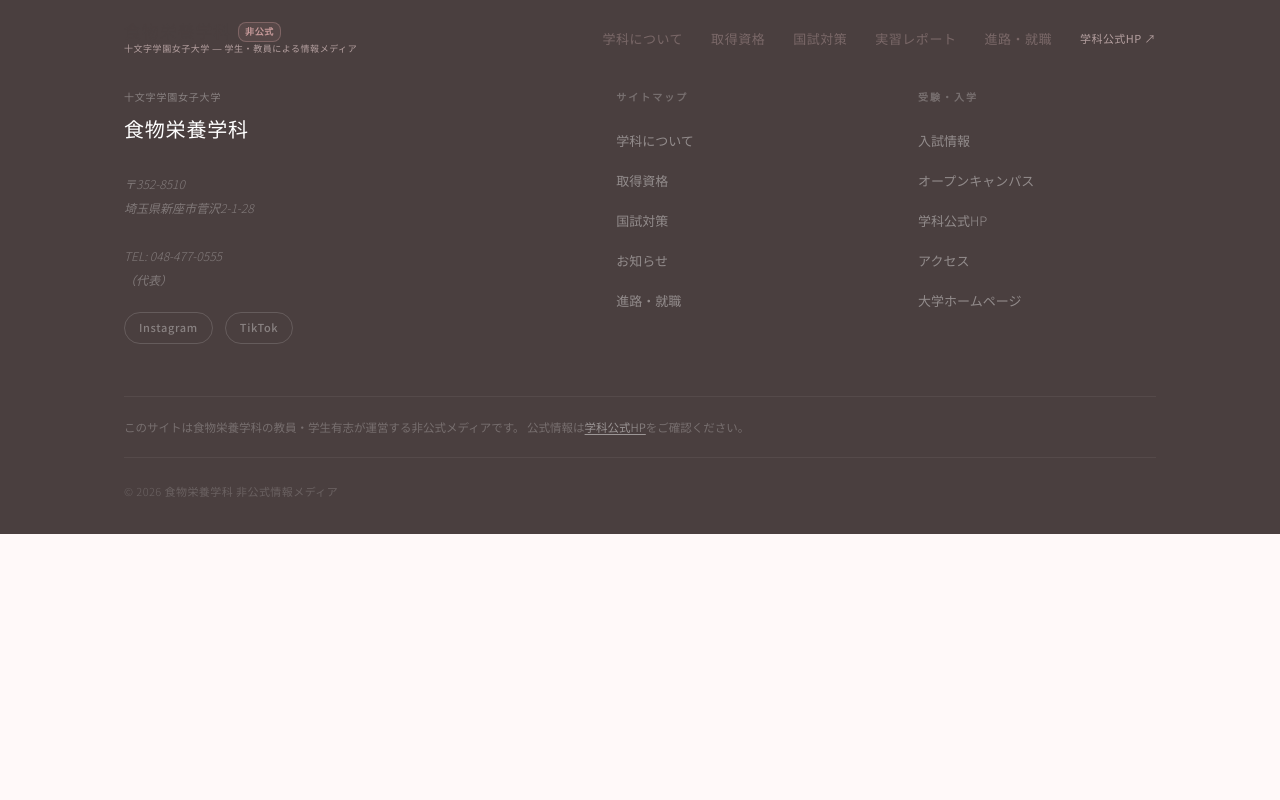
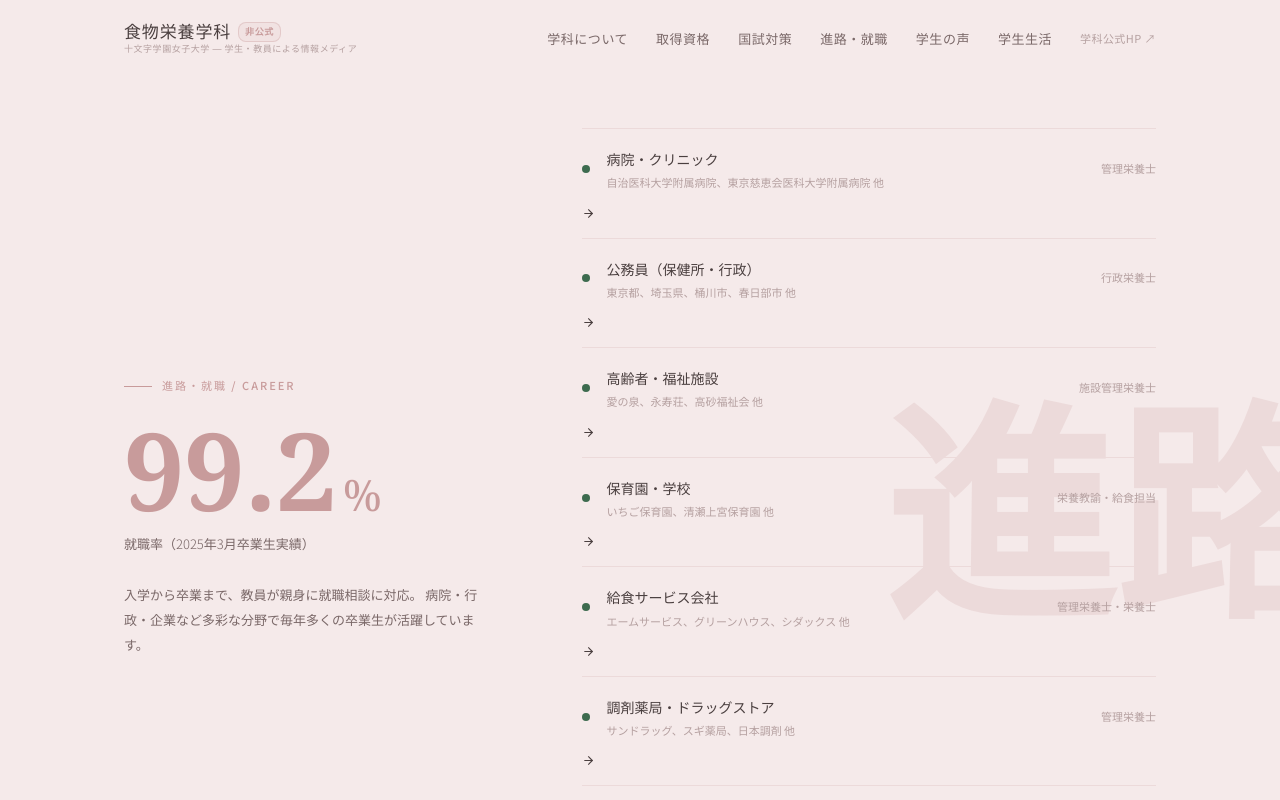
Before and after one commit to shinnosuketakeshima/shokuei-hp, a React (Vite) app: page /career in a window 1280 px wide. Shown: the top 800 px of the page. Built offline with nearby package versions, Linux system fonts and the light colour scheme.

Commit message:
feat: SEO/GEO対策強化のためトップページを分割し各セクションをサブページ化

```diff
--- a/src/App.jsx
+++ b/src/App.jsx
@@ -111,6 +111,30 @@ const PAGE_META = {
     title: '新着情報・コラム一覧 | 食物栄養学科 | 十文字学園女子大学',
     desc: '食物栄養学科の最新ニュース、学生コラム、教員コラムの一覧です。食と栄養の最前線をお届けします。',
   },
+  '/features': {
+    title: '学科の特色 | 食物栄養学科 | 十文字学園女子大学',
+    desc: '十文字学園女子大学 食物栄養学科の特徴をご紹介します。食と栄養の専門知識を深める実践的なカリキュラム。',
+  },
+  '/qualifications': {
+    title: '取得資格 | 食物栄養学科 | 十文字学園女子大学',
+    desc: '食物栄養学科で取得可能な資格（管理栄養士、栄養士、栄養教諭など）について詳しく解説します。',
+  },
+  '/support': {
+    title: '国家試験対策 | 食物栄養学科 | 十文字学園女子大学',
+    desc: '管理栄養士国家試験合格に向けた、十文字学園女子大学の手厚いサポート体制と高い合格実績をご紹介します。',
+  },
+  '/career': {
+    title: '進路・就職 | 食物栄養学科 | 十文字学園女子大学',
+    desc: '食物栄養学科の卒業後の進路、就職実績、キャリア支援プログラムについてご紹介します。',
+  },
+  '/campus-life': {
+    title: 'キャンパスライフ | 食物栄養学科 | 十文字学園女子大学',
+    desc: '食物栄養学科の学生たちの日常、施設、イベントなど、充実したキャンパスライフをお届けします。',
+  },
+  '/voices': {
+    title: '学生の声 | 食物栄養学科 | 十文字学園女子大学',
+    desc: '食物栄養学科で学ぶ学生たちのインタビューや体験談を通じて、学科の魅力をお伝えします。',
+  },
 }
 
 const SUB_PATHS = [
@@ -118,7 +142,7 @@ const SUB_PATHS = [
   '/lab-ishii', '/lab-komeichi', '/lab-nakaoka', '/lab-shibasaki',
   '/lab-okamoto', '/koudai-project', '/kokushi-report', '/student-column-1',
   '/student-column-2', '/event-0531', '/student-column-3', '/lab-kamiyama-report',
-  '/news',
+  '/news', '/features', '/qualifications', '/support', '/career', '/campus-life', '/voices',
 ]
 
 export default function App() {
@@ -181,19 +205,25 @@ export default function App() {
           <Route path="/student-column-3" element={<StudentColumn3 />} />
           <Route path="/lab-kamiyama-report" element={<LabKamiyamaReport />} />
           <Route path="/news" element={<NewsArchive />} />
+          <Route path="/features" element={<Features />} />
+          <Route path="/qualifications" element={<Qualifications />} />
+          <Route path="/support" element={<NationalExamSupport />} />
+          <Route path="/career" element={<Career />} />
+          <Route path="/campus-life" element={<CampusLife />} />
+          <Route path="/voices" element={<StudentVoices />} />
           <Route path="/" element={
             <>
               <Hero />
               <News />
               <StatsBar />
-              <Features />
+              <Features summary={true} />
               <Labs />
-              <Qualifications />
-              <NationalExamSupport />
+              <Qualifications summary={true} />
+              <NationalExamSupport summary={true} />
               <SNSSection />
-              <Career />
-              <StudentVoices />
-              <CampusLife />
+              <Career summary={true} />
+              <StudentVoices summary={true} />
+              <CampusLife summary={true} />
             </>
           } />
         </Routes>
--- a/src/components/CampusLife.jsx
+++ b/src/components/CampusLife.jsx
@@ -1,4 +1,6 @@
 import { motion } from 'framer-motion';
+import { Link } from 'react-router-dom';
+import { ArrowRight } from 'lucide-react';
 import KoushaImage from '../university_kousha.jpg';
 import TairyouImage from '../tairyou.png';
 import KuwanohaImage from '../kuwanoha.jpg';
@@ -27,7 +29,9 @@ const PHOTOS = [
   },
 ]
 
-export default function CampusLife() {
+export default function CampusLife({ summary = false }) {
+  const displayPhotos = summary ? PHOTOS.slice(0, 2) : PHOTOS
+
   return (
     <section className="section" id="campus-life">
       <div className="container">
@@ -53,7 +57,7 @@ export default function CampusLife() {
         </motion.p>
 
         <div className="campus-photos">
-          {PHOTOS.map((photo, i) => (
+          {displayPhotos.map((photo, i) => (
             <motion.figure
               key={i}
               className="campus-photo"
@@ -69,6 +73,14 @@ export default function CampusLife() {
             </motion.figure>
           ))}
         </div>
+
+        {summary && (
+          <div style={{ marginTop: '48px', textAlign: 'center' }}>
+            <Link to="/campus-life" className="button button--outline">
+              キャンパスライフをもっと見る <ArrowRight size={16} style={{ marginLeft: '8px' }} />
+            </Link>
+          </div>
+        )}
       </div>
     </section>
   )
--- a/src/components/Career.jsx
+++ b/src/components/Career.jsx
@@ -1,5 +1,6 @@
 import { ArrowRight } from 'lucide-react'
 import { motion } from 'framer-motion'
+import { Link } from 'react-router-dom'
 
 const PATHS = [
   { name: '病院・クリニック',          role: '管理栄養士',         examples: '自治医科大学附属病院、東京慈恵会医科大学附属病院 他' },
@@ -11,7 +12,9 @@ const PATHS = [
   { name: '食品メーカー・企業',        role: '商品開発・品質管理', examples: 'キユーピー醸造、セブンイレブン 他' },
 ]
 
-export default function Career() {
+export default function Career({ summary = false }) {
+  const displayPaths = summary ? PATHS.slice(0, 4) : PATHS
+
   return (
     <section className="career" id="career">
       <span className="career__deco" aria-hidden>進路</span>
@@ -36,6 +39,13 @@ export default function Career() {
               入学から卒業まで、教員が親身に就職相談に対応。
               病院・行政・企業など多彩な分野で毎年多くの卒業生が活躍しています。
             </p>
+            {summary && (
+              <div style={{ marginTop: '24px' }}>
+                <Link to="/career" className="button button--outline">
+                  進路・就職について詳しく見る <ArrowRight size={16} style={{ marginLeft: '8px' }} />
+                </Link>
+              </div>
+            )}
           </motion.div>
 
           <motion.div
@@ -46,7 +56,7 @@ export default function Career() {
             transition={{ duration: 0.6, delay: 0.2 }}
           >
             <div className="career__paths">
-              {PATHS.map((p, i) => (
+              {displayPaths.map((p, i) => (
                 <motion.div
                   key={i}
                   className="career-path"
--- a/src/components/Features.jsx
+++ b/src/components/Features.jsx
@@ -1,5 +1,6 @@
-import { Award, Users, BookOpen } from 'lucide-react'
+import { Award, Users, BookOpen, ArrowRight } from 'lucide-react'
 import { motion } from 'framer-motion'
+import { Link } from 'react-router-dom'
 
 const FEATURES = [
   {
@@ -28,7 +29,9 @@ const FEATURES = [
   },
 ]
 
-export default function Features() {
+export default function Features({ summary = false }) {
+  const displayFeatures = summary ? FEATURES.slice(0, 2) : FEATURES
+
   return (
     <section className="features" id="features">
       <div className="container">
@@ -48,7 +51,7 @@ export default function Features() {
       </div>
 
       <div className="features__grid">
-        {FEATURES.map((f, i) => (
+        {displayFeatures.map((f, i) => (
           <motion.article
             key={i}
             className="feature-card"
@@ -69,6 +72,14 @@ export default function Features() {
           </motion.article>
         ))}
       </div>
+
+      {summary && (
+        <div className="container" style={{ marginTop: '48px', textAlign: 'center' }}>
+          <Link to="/features" className="button button--outline">
+            学科の特色を詳しく見る <ArrowRight size={16} style={{ marginLeft: '8px' }} />
+          </Link>
+        </div>
+      )}
     </section>
   )
 }
--- a/src/components/Footer.jsx
+++ b/src/components/Footer.jsx
@@ -1,9 +1,10 @@
 const LINKS_1 = [
-  { label: '学科について', href: '#features' },
-  { label: '取得資格',    href: '#qualifications' },
-  { label: '国試対策',    href: '#support' },
-  { label: 'お知らせ',   href: '#news' },
-  { label: '進路・就職',  href: '#career' },
+  { label: '学科について', href: '/features' },
+  { label: '取得資格',    href: '/qualifications' },
+  { label: '国試対策',    href: '/support' },
+  { label: '進路・就職',  href: '/career' },
+  { label: '学生の声',    href: '/voices' },
+  { label: '学生生活',    href: '/campus-life' },
 ]
 
 const LINKS_2 = [
--- a/src/components/Header.jsx
+++ b/src/components/Header.jsx
@@ -1,11 +1,12 @@
 import { useState, useEffect } from 'react'
 
 const NAV = [
-  { label: '学科について', href: '/#features' },
-  { label: '取得資格',    href: '/#qualifications' },
-  { label: '国試対策',    href: '/#support' },
-  { label: '実習レポート', href: '/#news' },
-  { label: '進路・就職',  href: '/#career' },
+  { label: '学科について', href: '/features' },
+  { label: '取得資格',    href: '/qualifications' },
+  { label: '国試対策',    href: '/support' },
+  { label: '進路・就職',  href: '/career' },
+  { label: '学生の声',    href: '/voices' },
+  { label: '学生生活',    href: '/campus-life' },
 ]
 
 export default function Header() {
--- a/src/components/LabKunii.jsx
+++ b/src/components/LabKunii.jsx
@@ -1,4 +1,4 @@
-import { ArrowLeft, Mail, MapPin, Lightbulb, Users, Rocket } from 'lucide-react';
+import { ArrowLeft, Mail, MapPin, Lightbulb, Rocket } from 'lucide-react';
 import { motion } from 'framer-motion';
 
 export default function LabKunii() {
--- a/src/components/Qualifications.jsx
+++ b/src/components/Qualifications.jsx
@@ -1,5 +1,6 @@
-import { Stethoscope, ShieldCheck, GraduationCap, Leaf, Heart, BookOpen } from 'lucide-react'
+import { Stethoscope, ShieldCheck, GraduationCap, Leaf, Heart, BookOpen, ArrowRight } from 'lucide-react'
 import { motion } from 'framer-motion'
+import { Link } from 'react-router-dom'
 
 const QUALS = [
   {
@@ -47,7 +48,9 @@ const QUALS = [
   },
 ]
 
-export default function Qualifications() {
+export default function Qualifications({ summary = false }) {
+  const displayQuals = summary ? QUALS.slice(0, 4) : QUALS
+
   return (
     <section className="qualifications" id="qualifications">
       <span className="qualifications__bg" aria-hidden>資格</span>
@@ -72,7 +75,7 @@ export default function Qualifications() {
         </motion.div>
 
         <div className="qual-grid">
-          {QUALS.map((q, i) => (
+          {displayQuals.map((q, i) => (
             <motion.div
               key={i}
               className={`qual-card${q.special ? ' qual-card--special' : ''}`}
@@ -88,6 +91,14 @@ export default function Qualifications() {
             </motion.div>
           ))}
         </div>
+
+        {summary && (
+          <div style={{ marginTop: '48px', textAlign: 'center' }}>
+            <Link to="/qualifications" className="button button--outline">
+              資格・免許について詳しく見る <ArrowRight size={16} style={{ marginLeft: '8px' }} />
+            </Link>
+          </div>
+        )}
       </div>
     </section>
   )
--- a/src/components/StudentVoices.jsx
+++ b/src/components/StudentVoices.jsx
@@ -1,4 +1,6 @@
 import { motion } from 'framer-motion'
+import { Link } from 'react-router-dom'
+import { ArrowRight } from 'lucide-react'
 
 const VOICES = [
   {
@@ -45,7 +47,9 @@ const VOICES = [
   },
 ]
 
-export default function StudentVoices() {
+export default function StudentVoices({ summary = false }) {
+  const displayVoices = summary ? VOICES.slice(0, 3) : VOICES
+
   return (
     <section className="voices" id="voices">
       <div className="container">
@@ -63,7 +67,7 @@ export default function StudentVoices() {
         </motion.div>
 
         <div className="voices__grid">
-          {VOICES.map((v, i) => (
+          {displayVoices.map((v, i) => (
             <motion.div
               key={i}
               className="voice-card"
@@ -86,6 +90,14 @@ export default function StudentVoices() {
             </motion.div>
           ))}
         </div>
+
+        {summary && (
+          <div style={{ marginTop: '48px', textAlign: 'center' }}>
+            <Link to="/voices" className="button button--outline">
+              学生の声をもっと見る <ArrowRight size={16} style={{ marginLeft: '8px' }} />
+            </Link>
+          </div>
+        )}
       </div>
     </section>
   )
```
Also changed, not shown: src/components/NationalExamSupport.jsx (+15 -2 lines).
